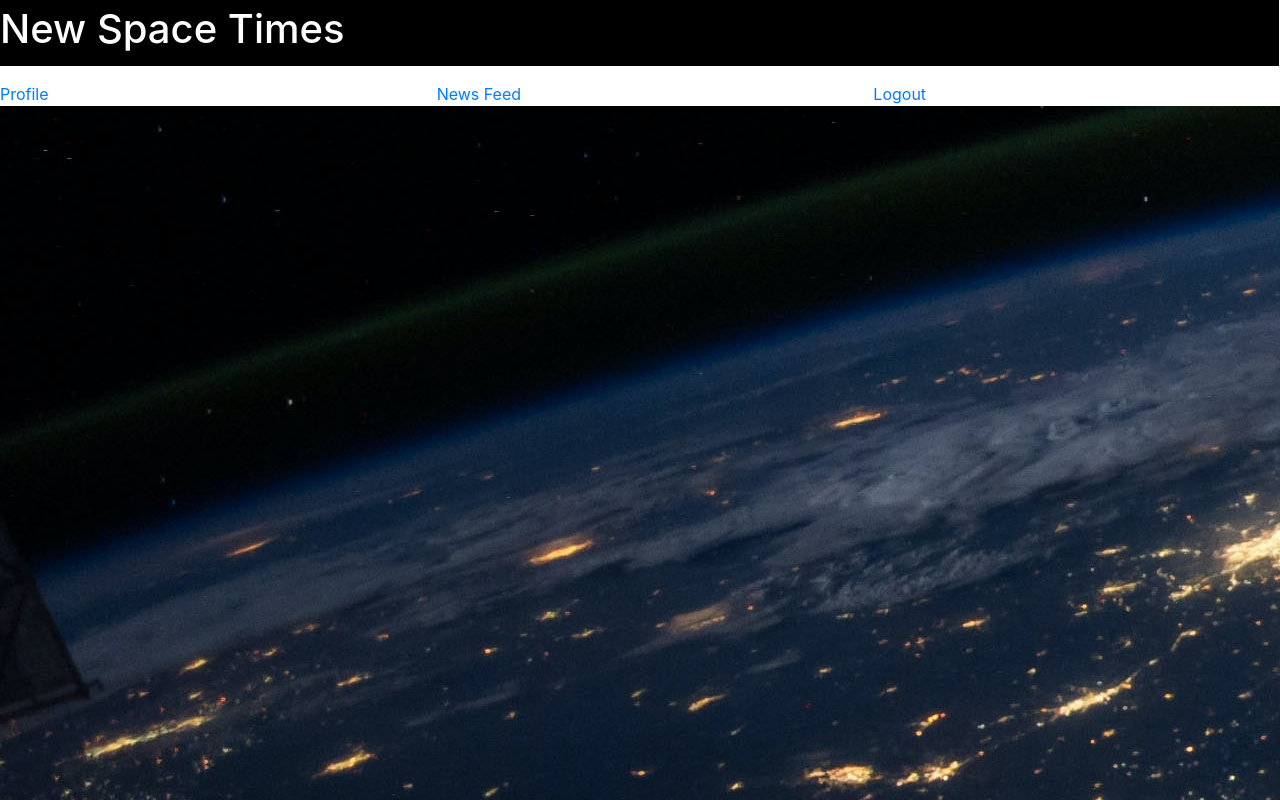
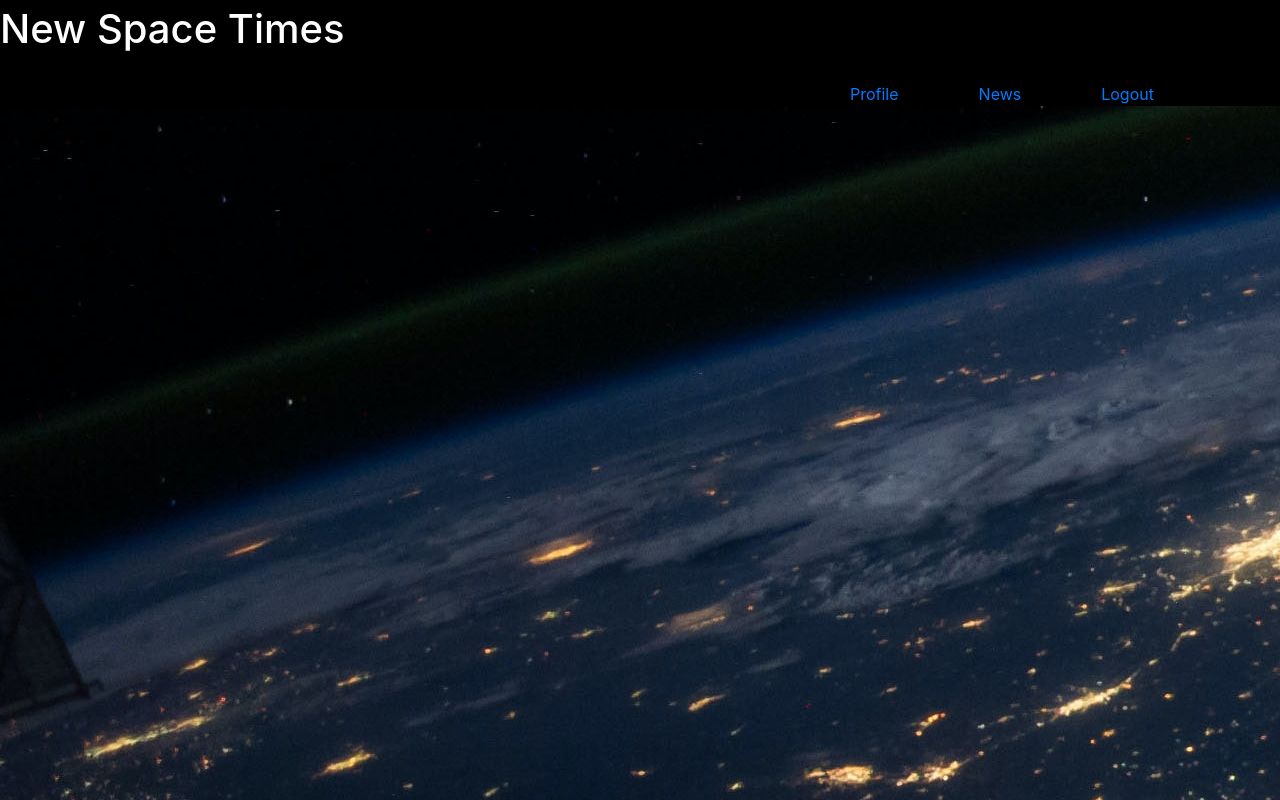
Before and after one commit to Ecole7853/NewSpaceTimes, a React (Create React App) app in the folder react-space-app/client/: page /react-space-app/profile in a window 1280 px wide. Shown: the top 800 px of the page. Built offline with nearby package versions, Linux system fonts and the light colour scheme.

Commit message:
added css for header/navi

```diff
--- a/react-space-app/client/src/App.js
+++ b/react-space-app/client/src/App.js
@@ -41,7 +41,7 @@ function App() {
   return (
     <ApolloProvider client={client}>
       <Router basename="react-space-app">
-        <div>
+        <div id="headerContainer">
           <Header />
           <div>
             <Route exact path="/">
--- a/react-space-app/client/src/components/Header.js
+++ b/react-space-app/client/src/components/Header.js
@@ -3,7 +3,7 @@ import "../styles/header.css";
 
 function Header() {
   return (
-    <header className=" navbar-light bg-header">
+    <header className="navbar-light bg-header">
       <div className="row">
         <div id="navbar" className="navbar-brand col">
           <h1 id="headerH1">New Space Times</h1>
--- a/react-space-app/client/src/components/Navigation.js
+++ b/react-space-app/client/src/components/Navigation.js
@@ -10,15 +10,15 @@ function Navigation() {
   };
 
   return (
-    <nav>
+    <nav id="navContainer">
       <div className="row navLink">
-        <div className="col">
+        <div id="navOne" className="col">
           <Link to={`/profile`}>Profile</Link>
         </div>
-        <div className="col">
-          <Link to={`/newsboard`}>News Feed</Link>
+        <div id="navTwo" className="col">
+          <Link to={`/newsboard`}>News</Link>
         </div>
-        <div className="col">
+        <div id="navThree" className="col">
         <Link onClick={logout} to={`/`}>Logout</Link>
         </div>
       </div>
--- a/react-space-app/client/src/styles/App.css
+++ b/react-space-app/client/src/styles/App.css
@@ -22,6 +22,10 @@ body {
 
 #frontRowThree {
   min-width: 25vw;
+  background-color: black;
+}
+
+#headerContainer {
   background-color: black;
 }
 
--- a/react-space-app/client/src/styles/navigation.css
+++ b/react-space-app/client/src/styles/navigation.css
@@ -0,0 +1,16 @@
+#navContainer {
+    display: flex;
+    flex-direction: row;
+    margin-left: 850px;
+
+}
+
+#navOne {
+
+}
+#navTwo {
+    margin-left: 50px;
+}
+#navThree {
+    margin-left: 50px;
+}
--- a/react-space-app/client/src/styles/newsboard.css
+++ b/react-space-app/client/src/styles/newsboard.css
@@ -9,3 +9,8 @@
 #newsBoardContainer {
     background-color: black;
 }
+
+html, body {
+    max-height: 100%;
+    max-width: 100%;
+}
```
Also changed, not shown: react-space-app/client/src/styles/header.css (line endings or trailing spaces).
